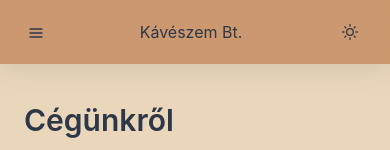
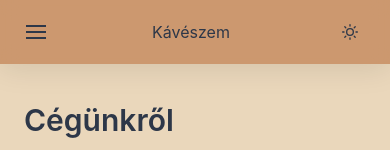
Before and after one commit to GuTory/kaveszem, a Next.js app in the folder kaveszem/: page / in a window 390 px wide. Shown: the top 150 px of the page. Built offline with nearby package versions, Linux system fonts and the light colour scheme.

Commit message:
open close animation

```diff
--- a/kaveszem/app/page.tsx
+++ b/kaveszem/app/page.tsx
@@ -6,12 +6,9 @@ import Section from "../components/main";
 import { ListSectionProps } from "../components/list";
 import { MdCheck, MdCoffeeMaker, MdPhone } from "react-icons/md";
 import ListSection from "../components/list";
-import { useBgColor } from "@/theme/theme";
 import { StackDirection } from "@chakra-ui/react";
 
 export default function Home() {
-	const bgColor = useBgColor();
-
 	const links = [
 		["Szolgáltatásaink", "services"],
 		["Gépeink", "machines"],
@@ -86,7 +83,7 @@ export default function Home() {
 	return (
 		<>
 			<Nav links={links} />
-			<main style={{ backgroundColor: bgColor }}>
+
 			<Section direction={normalDirection}>
 				<ListSection {...aboutInfo} />
 				<ImageComponent
@@ -123,7 +120,6 @@ export default function Home() {
 					}
 				/>
 			</Section>
-			</main>
 		</>
 	);
 }
--- a/kaveszem/components/navbar.tsx
+++ b/kaveszem/components/navbar.tsx
@@ -12,6 +12,8 @@ import {
 } from "@chakra-ui/react";
 import { HamburgerIcon, CloseIcon, MoonIcon, SunIcon } from "@chakra-ui/icons";
 import { useNavBarColor, useTextColor } from "@/theme/theme";
+import { motion, MotionConfig, useAnimationControls } from "framer-motion";
+import { useState } from "react";
 
 interface NavProps {
 	links: string[][];
@@ -20,6 +22,10 @@ interface NavProps {
 interface NavLinkProps {
 	key: string;
 	links: string[];
+}
+
+interface HamburgerButtonProps {
+	onClick: () => void;
 }
 
 const NavLink = (props: NavLinkProps) => {
@@ -54,10 +60,95 @@ const NavLink = (props: NavLinkProps) => {
 	);
 };
 
+const AnimatedHamburgerButton = (props: HamburgerButtonProps) => {
+	const [active, setActive] = useState(false);
+	const controls = useAnimationControls();
+
+	return (
+		<MotionConfig transition={{ duration: 0.4, ease: "easeInOut" }}>
+			<motion.button
+				initial={false}
+				className="relative h-10 w-10 rounded-md md:hidden"
+				aria-label={"Open Menu"}
+				onClick={() =>
+					setActive((val: boolean) => {
+						const newValue = !val;
+						props.onClick();
+						controls.start(newValue ? "open" : "closed");
+						return newValue;
+					})
+				}
+				color={useTextColor()}
+				whileHover={{ background: useNavBarColor() }}
+				animate={controls}
+			>
+				<motion.span
+					className="absolute h-0.5 w-5"
+					style={{
+						left: "50%",
+						top: "35%",
+						x: "-50%",
+						y: "-50%",
+						backgroundColor: useTextColor(),
+					}}
+					variants={{
+						open: {
+							rotate: ["0deg", "0deg", "45deg"],
+							top: ["35%", "50%", "50%"],
+						},
+						closed: {
+							rotate: ["45deg", "0deg", "0deg"],
+							top: ["50%", "50%", "35%"],
+						},
+					}}
+				/>
+				<motion.span
+					className="absolute h-0.5 w-5"
+					style={{
+						left: "50%",
+						top: "50%",
+						x: "-50%",
+						y: "-50%",
+						backgroundColor: useTextColor(),
+					}}
+					variants={{
+						open: {
+							visibility: ["visible", "hidden", "hidden"],
+						},
+						closed: {
+							visibility: ["hidden", "hidden", "visible"],
+						},
+					}}
+				/>
+				<motion.span
+					className="absolute h-0.5 w-5"
+					style={{
+						left: "50%",
+						bottom: "35%",
+						x: "-50%",
+						y: "50%",
+						backgroundColor: useTextColor(),
+					}}
+					variants={{
+						open: {
+							rotate: ["0deg", "0deg", "-45deg"],
+							bottom: ["35%", "50%", "50%"],
+						},
+						closed: {
+							rotate: ["-45deg", "0deg", "0deg"],
+							bottom: ["50%", "50%", "35%"],
+						},
+					}}
+				/>
+			</motion.button>
+		</MotionConfig>
+	);
+};
+
 export default function Nav(props: NavProps) {
 	const { colorMode, toggleColorMode } = useColorMode();
 	const { isOpen, onOpen, onClose } = useDisclosure();
-	const companyName = "Kávészem Bt.";
+	const companyName = "Kávészem";
 
 	const clickEvent = (event: React.SyntheticEvent) => {
 		event.preventDefault();
@@ -78,7 +169,6 @@ export default function Nav(props: NavProps) {
 	};
 
 	return (
-		<>
 		<Box
 			bg={useNavBarColor()}
 			px={4}
@@ -89,17 +179,7 @@ export default function Nav(props: NavProps) {
 				alignItems={"center"}
 				justifyContent={"space-between"}
 			>
-					<IconButton
-						size={"md"}
-						icon={isOpen ? <CloseIcon /> : <HamburgerIcon />}
-						aria-label={"Open Menu"}
-						display={{ md: "none" }}
-						onClick={isOpen ? onClose : onOpen}
-						variant="ghost"
-						color={useTextColor()}
-						cursor={"pointer"}
-						_hover={{ bg: useNavBarColor() }}
-					/>
+				<AnimatedHamburgerButton onClick={isOpen ? onClose : onOpen} />
 				<HStack
 					spacing={8}
 					alignItems={"center"}
@@ -168,6 +248,5 @@ export default function Nav(props: NavProps) {
 				</Box>
 			) : null}
 		</Box>
-		</>
 	);
 }
```
Lines whose indentation alone changed are shown as unchanged.
